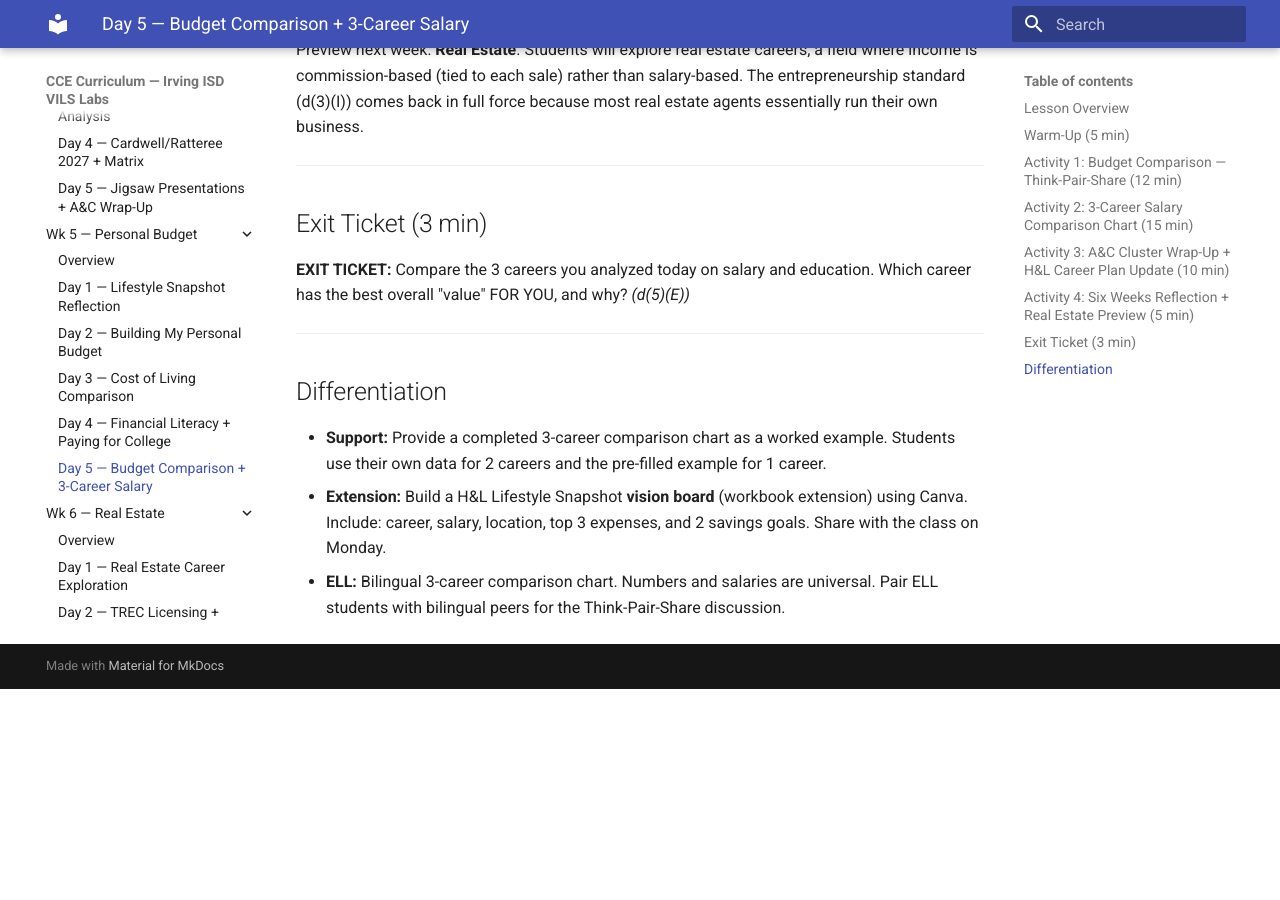
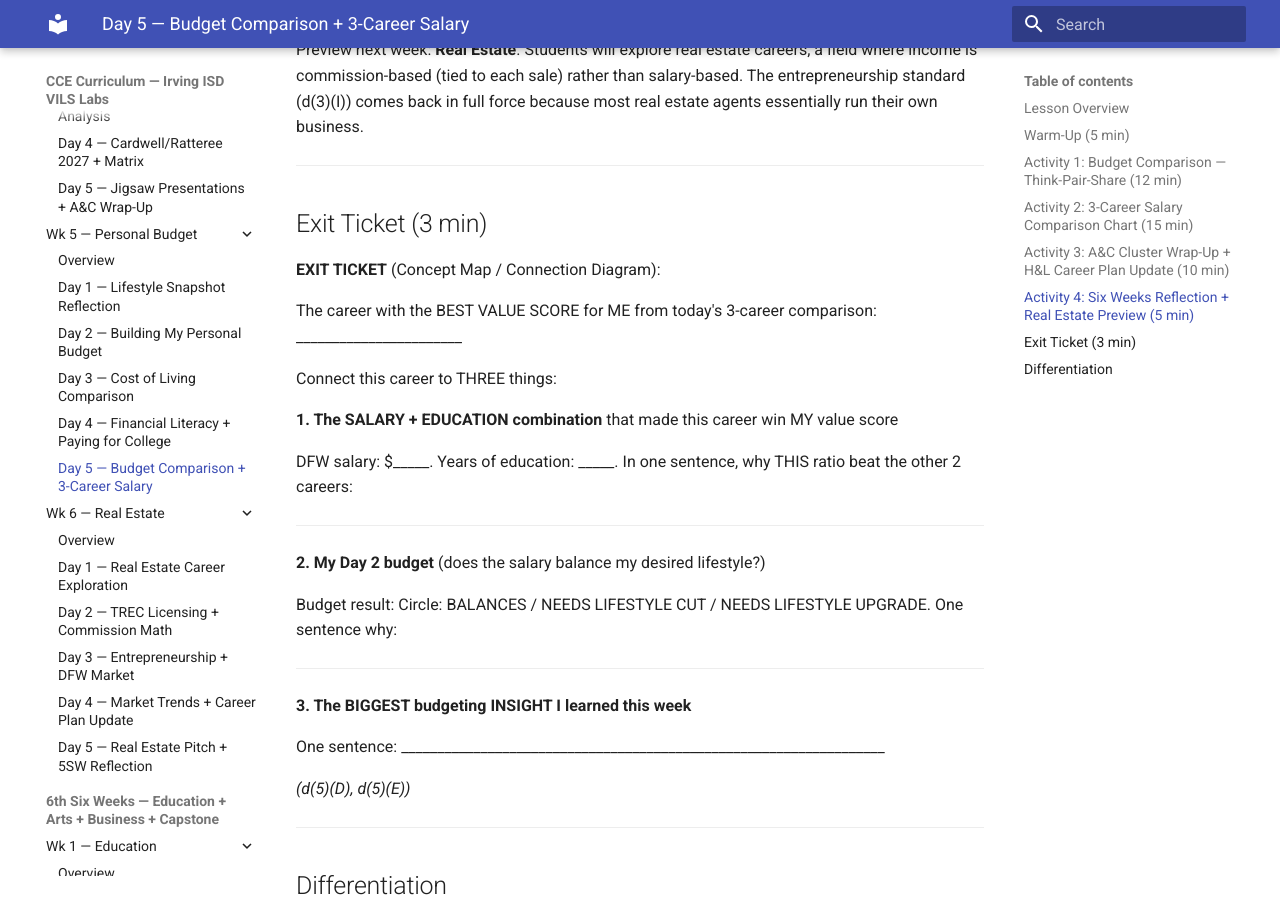
Before and after one commit to elbrielle/cce-curriculum, an MkDocs documentation site: the page built from docs/5sw/wk5-personal-budget/day5.md, in a window 1280 px wide and 900 px high, scrolled down 3018 px. Built offline with MkDocs 1.6.1 and Material for MkDocs 9.7.7, drawn with Linux system fonts in a browser that asks for light colours; the version menu is left out; before the commit the page ends 3707 px from its top, so only the background shows below that.

Commit message:
AUDIT: 5SW Wk5 Personal Budget exit-ticket rewrite

```diff
--- a/docs/5sw/wk5-personal-budget/day5.md
+++ b/docs/5sw/wk5-personal-budget/day5.md
@@ -87,7 +87,29 @@ Preview next week: **Real Estate**. Students will explore real estate careers, a
 
 ## Exit Ticket (3 min)
 
-**EXIT TICKET:** Compare the 3 careers you analyzed today on salary and education. Which career has the best overall "value" FOR YOU, and why? *(d(5)(E))*
+**EXIT TICKET** (Concept Map / Connection Diagram):
+
+The career with the BEST VALUE SCORE for ME from today's 3-career comparison: _______________________
+
+Connect this career to THREE things:
+
+**1. The SALARY + EDUCATION combination** that made this career win MY value score
+
+   DFW salary: $_____. Years of education: _____. In one sentence, why THIS ratio beat the other 2 careers:
+
+   ___________________________________________________________________
+
+**2. My Day 2 budget** (does the salary balance my desired lifestyle?)
+
+   Budget result: Circle: BALANCES / NEEDS LIFESTYLE CUT / NEEDS LIFESTYLE UPGRADE. One sentence why:
+
+   ___________________________________________________________________
+
+**3. The BIGGEST budgeting INSIGHT I learned this week**
+
+   One sentence: ___________________________________________________________________
+
+*(d(5)(D), d(5)(E))*
 
 ---
 
```
Also changed, not shown: docs/5sw/wk5-personal-budget/day3.md (+19 -1 lines), docs/5sw/wk5-personal-budget/day4.md (+21 -1 lines).
